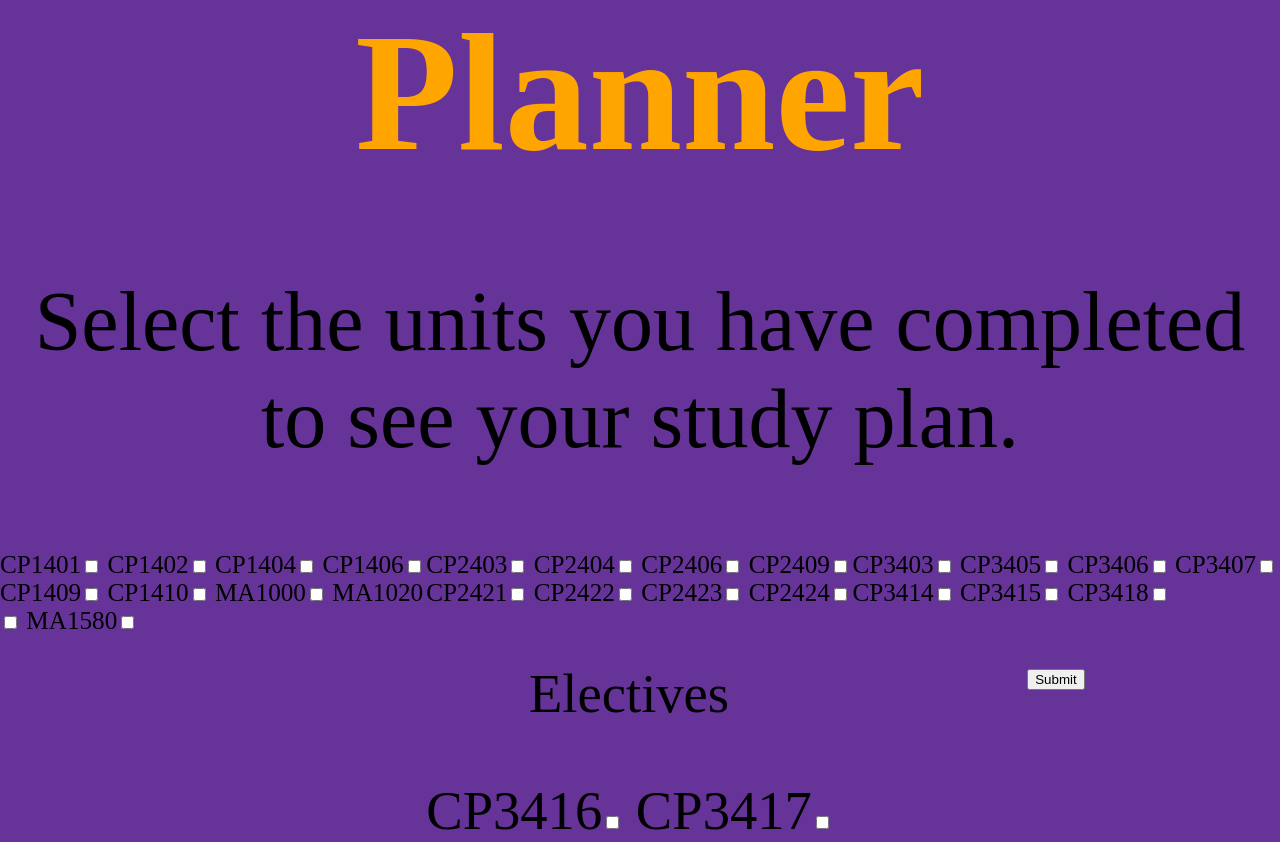
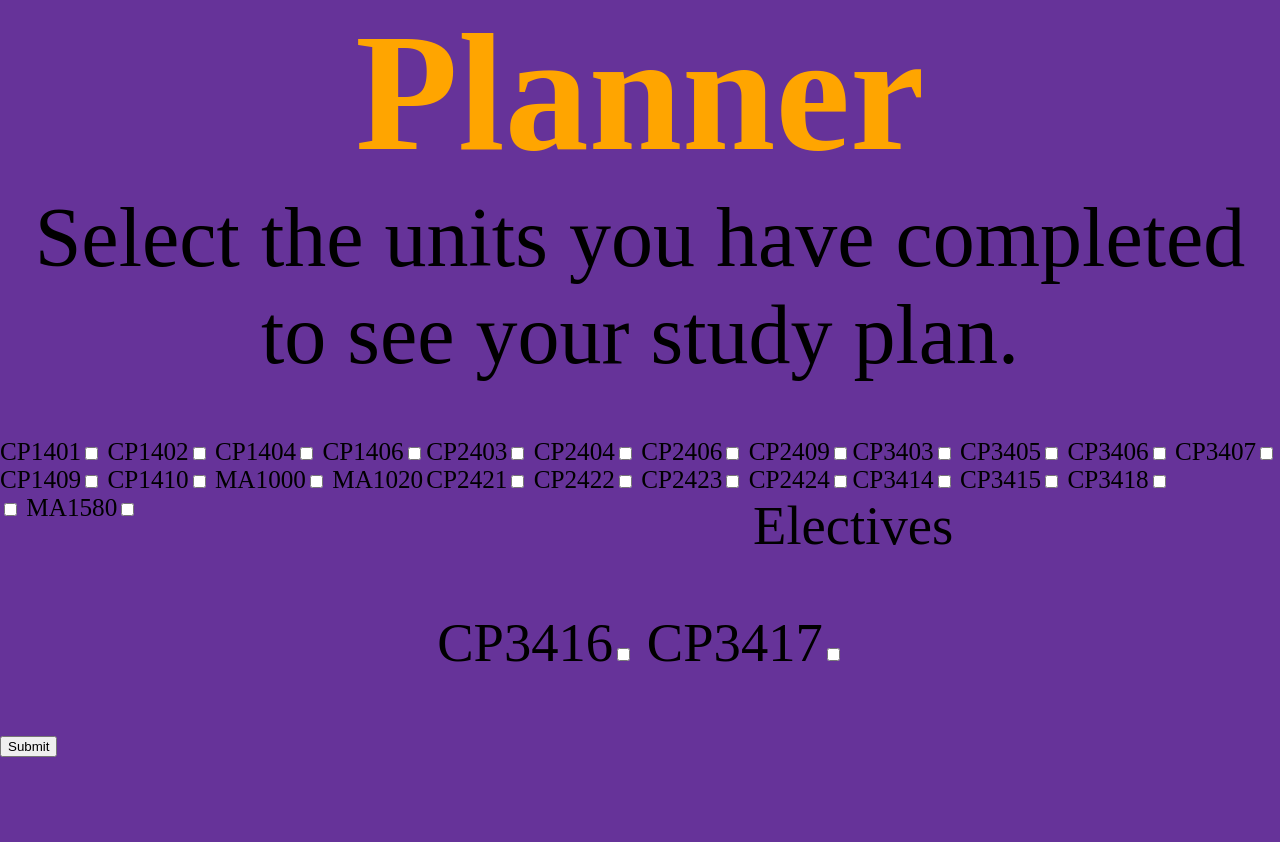
Before and after one commit to soputan12/study_planner, a Flask app: page / in a window 1280 px wide. Shown: the part 197-1039 px from the top of the page. After the commit the page ends 954 px from the top, so only its background shows below. Run offline with Flask 2, Linux system fonts and the light colour scheme.

Commit message:
Align Text

```diff
--- a/app/static/style.css
+++ b/app/static/style.css
@@ -29,7 +29,6 @@ body {
 }
 
 main {
-    clear: left;
     font-size: 3em;
     text-align: center;
     display: inline-block;
@@ -43,8 +42,15 @@ main {
 }
 
 #Electives{
-    margin-top: auto;
-    float: left;
+    width: 100%;
+    margin-top: 1em;
+    float: center;
     text-align: center;
     font-size: 0.65em;
 }
+
+.submit {
+    margin-top: auto;
+    float:left;
+    text-align: center;
+}
--- a/app/templates/index.html
+++ b/app/templates/index.html
@@ -11,7 +11,7 @@
     <body>
         <main>
         <h1 class="title">Your Study Planner</h1>
-        <p class="description">Select the units you have completed to see your study plan.</p>
+        <h10 class="description">Select the units you have completed to see your study plan.</h10>
         <form method="POST" action="/">
             <div id="Level1">
                 CP1401<input type="checkbox" value="CP1401" name="mycheckbox">
@@ -48,7 +48,9 @@
                 CP3416<input type="checkbox" value="CP3416" name="electives">
                 CP3417<input type="checkbox" value="CP3417" name="electives">
             </div>
-            <input type="submit">
+            <div class="submit">
+                <input type="submit">
+            </div>
         </form>
         <script src="" async defer></script>
     </main>
```
